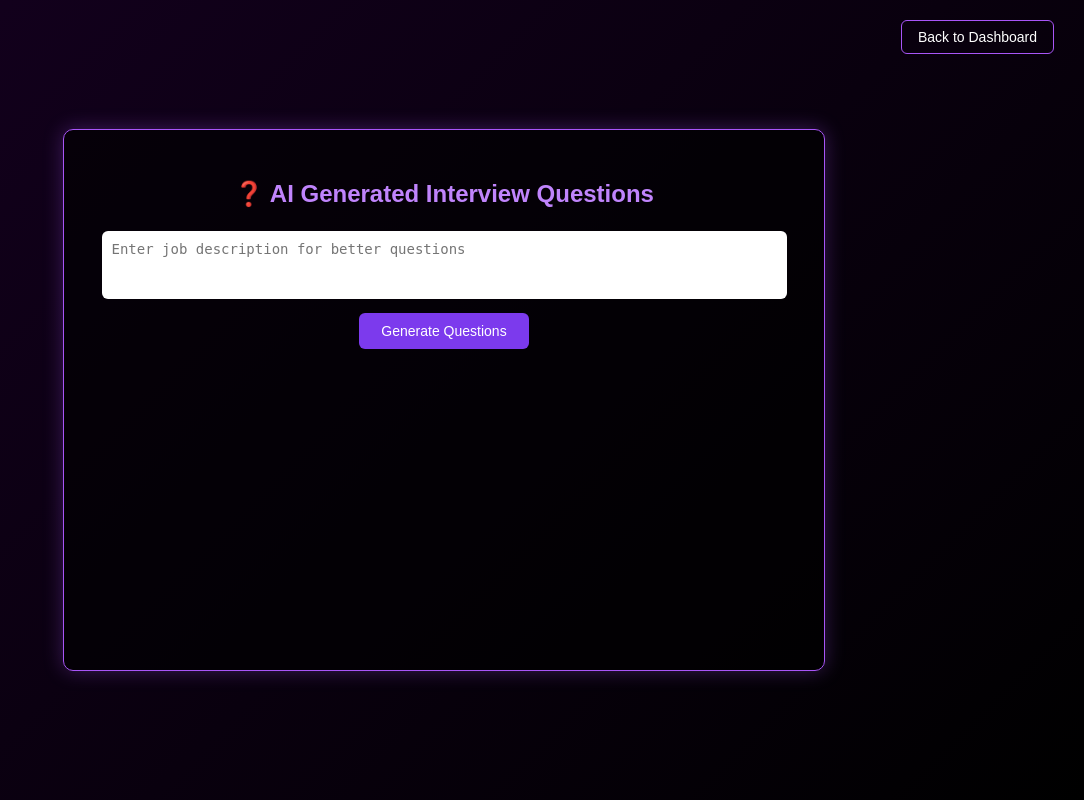
After one commit to battulasonia6-art/smarter-interview-analyzer, a Flask app: page /question_page in a window 1280 px wide. The commit adds this page. Shown: the whole page, without its empty margins (196-1280 px from the left). Run offline with Flask 3, Linux system fonts and the light colour scheme.

Commit message:
Updated interview analyzer features

```diff
--- a/app.py
+++ b/app.py
@@ -6,6 +6,22 @@ from fpdf import FPDF
 
 from sklearn.feature_extraction.text import TfidfVectorizer
 from sklearn.metrics.pairwise import cosine_similarity
+def extract_skills(text):
+
+    skills_list = [
+        "python","java","c++","sql","flask","django","machine learning",
+        "deep learning","data analysis","pandas","numpy","tensorflow",
+        "html","css","javascript","react","node","api","docker","aws"
+    ]
+
+    found = []
+    text_lower = text.lower()
+
+    for skill in skills_list:
+        if skill in text_lower:
+            found.append(skill)
+
+    return found
 
 UPLOAD_FOLDER = 'upload'
 ALLOWED_EXTENSIONS = {'pdf'}
@@ -22,12 +38,31 @@ answer_text = ""
 
 profile_name = ""
 profile_email = ""
+def resume_improvement(resume_text):
+
+    suggestions = []
+
+    text = resume_text.lower()
+
+    if "projects" not in text:
+        suggestions.append("Add a projects section to highlight practical work.")
+
+    if "skills" not in text:
+        suggestions.append("Include a skills section listing programming tools and technologies.")
+
+    if "experience" not in text:
+        suggestions.append("Add internship or work experience.")
+
+    if len(resume_text.split()) < 200:
+        suggestions.append("Increase resume details with achievements and project descriptions.")
+
+    return suggestions
 
 def allowed_file(filename):
     return '.' in filename and filename.rsplit('.', 1)[1].lower() in ALLOWED_EXTENSIONS
 
 
-def analyze_resume(file_path):
+def analyze_resume(file_path, job_description=""):
 
     reader = PdfReader(file_path)
     text = ""
@@ -47,10 +82,23 @@ def analyze_resume(file_path):
 
     length_score = min(word_count / 8, 40)
 
-    score = min(section_score + length_score, 100)
+    base_score = section_score + length_score
+
+    # JOB DESCRIPTION MATCH
+    jd_score = 0
+
+    if job_description:
+        documents = [text, job_description]
+
+        vectorizer = TfidfVectorizer(stop_words="english")
+        tfidf_matrix = vectorizer.fit_transform(documents)
+
+        similarity = cosine_similarity(tfidf_matrix[0:1], tfidf_matrix[1:2])
+        jd_score = similarity[0][0] * 40
+
+    score = min(base_score + jd_score, 100)
 
     return round(score,2), text
-
 
 def calculate_similarity(resume_text, answer_text):
 
@@ -68,6 +116,32 @@ def calculate_similarity(resume_text, answer_text):
     score = round(float(similarity[0][0]) * 100, 2)
 
     return score
+
+
+# ADD THIS FUNCTION BELOW
+import language_tool_python
+
+tool = language_tool_python.LanguageTool('en-US')
+
+def advanced_answer_analysis(answer):
+
+    matches = tool.check(answer)
+
+    grammar_errors = len(matches)
+
+    word_count = len(answer.split())
+
+    grammar_score = max(100 - grammar_errors*5, 0)
+
+    confidence_score = min(word_count * 2, 100)
+
+    clarity_score = min(word_count * 1.5, 100)
+
+    return {
+        "grammar": grammar_score,
+        "confidence": confidence_score,
+        "clarity": clarity_score
+    }
 
 
 def generate_analysis_text(resume_score, answer_score):
@@ -142,17 +216,19 @@ def upload_resume_page():
 @app.route("/analysis_page")
 def analysis_page():
 
-    global resume_score, answer_score
+    global resume_score, answer_score, resume_text
 
     analysis_text = generate_analysis_text(resume_score, answer_score)
+
+    suggestions = resume_improvement(resume_text)
 
     return render_template(
         "analysis_page.html",
         resume_score=resume_score,
         answer_score=answer_score,
-        analysis_text=analysis_text
+        analysis_text=analysis_text,
+        suggestions=suggestions
     )
-
 
 @app.route("/profile_page")
 def profile_page():
@@ -194,7 +270,8 @@ def upload_resume():
 
     file.save(filepath)
 
-    resume_score, resume_text = analyze_resume(filepath)
+    job_description = request.form.get("job_description","")
+    resume_score, resume_text = analyze_resume(filepath, job_description)
 
     return jsonify({
         "score": resume_score,
@@ -233,10 +310,16 @@ def analyze_answer_route():
 
     answer_score = calculate_similarity(resume_text, answer_text)
 
+    analysis = advanced_answer_analysis(answer_text)
+
+    analysis = advanced_answer_analysis(answer_text)
+
     return jsonify({
-        "score": answer_score
-    })
-
+    "score": answer_score,
+    "grammar": analysis["grammar"],
+    "confidence": analysis["confidence"],
+    "clarity": analysis["clarity"]
+})
 
 @app.route("/download_analysis", methods=["GET","POST"])
 def download_analysis():
@@ -274,7 +357,35 @@ def download_analysis():
         as_attachment=True,
         download_name="analysis_report.pdf"
     )
+@app.route("/question_page")
+def question_page():
+    return render_template("question_page.html")
+@app.route("/generate_questions", methods=["POST"])
+def generate_questions():
 
+    global resume_text
+
+    data = request.json
+    job_description = data.get("job_description", "")
+
+    if not resume_text:
+        return jsonify({"questions": []})
+
+    combined = resume_text + " " + job_description
+
+    skills = extract_skills(combined)
+
+    questions = []
+
+    for skill in skills[:5]:
+        questions.append(f"Can you explain a project where you used {skill}?")
+        questions.append(f"What challenges did you face while working with {skill}?")
+
+    questions.append("Tell me about a challenging project you worked on.")
+    questions.append("How do you handle tight deadlines in projects?")
+    questions.append("Why are you interested in this role?")
+
+    return jsonify({"questions": questions})
 
 if __name__ == "__main__":
     app.run(host="0.0.0.0", port=5000)
--- a/static/script.js
+++ b/static/script.js
@@ -19,6 +19,10 @@ function uploadResumeFile(){
 
     let formData = new FormData();
     formData.append("resumeFile", fileInput.files[0]);
+    let jobDesc = document.getElementById("jobDescription");
+if(jobDesc){
+    formData.append("job_description", jobDesc.value);
+}
 
     fetch("/upload_resume",{
         method:"POST",
--- /dev/null
+++ b/templates/question_page.html
@@ -0,0 +1,178 @@
+<!DOCTYPE html>
+<html lang="en">
+<head>
+
+<meta charset="UTF-8">
+<meta name="viewport" content="width=device-width, initial-scale=1.0">
+
+<title>Interview Questions</title>
+
+<style>
+
+body{
+margin:0;
+font-family:Arial, Helvetica, sans-serif;
+background:linear-gradient(135deg,#14001f,#000000);
+color:white;
+height:100vh;
+display:flex;
+justify-content:center;
+align-items:center;
+}
+
+.back-btn{
+position:absolute;
+top:20px;
+right:30px;
+text-decoration:none;
+color:white;
+border:1px solid #a855f7;
+padding:8px 16px;
+border-radius:6px;
+font-size:14px;
+transition:0.3s;
+}
+
+.back-btn:hover{
+background:#a855f7;
+}
+
+.question-card{
+width:700px;
+height:480px;
+background:rgba(0,0,0,0.65);
+border:1px solid #a855f7;
+border-radius:10px;
+padding:30px;
+text-align:center;
+box-shadow:0 0 20px rgba(168,85,247,0.3);
+overflow-y:auto;
+}
+
+.question-card h2{
+margin-bottom:15px;
+font-size:24px;
+color:#c084fc;
+}
+
+textarea{
+width:95%;
+padding:10px;
+border-radius:6px;
+border:none;
+outline:none;
+margin-top:8px;
+resize:none;
+font-size:14px;
+}
+
+button{
+background:#7c3aed;
+border:none;
+color:white;
+padding:10px 22px;
+border-radius:6px;
+cursor:pointer;
+font-size:14px;
+margin-top:10px;
+}
+
+button:hover{
+background:#9333ea;
+}
+
+.question-block{
+border:1px solid #a855f7;
+border-radius:8px;
+padding:10px;
+margin-top:15px;
+background:rgba(0,0,0,0.45);
+}
+
+</style>
+
+</head>
+
+<body>
+
+<a href="/dashboard" class="back-btn">Back to Dashboard</a>
+
+<div class="question-card">
+
+<h2>❓ AI Generated Interview Questions</h2>
+
+<textarea id="jobDescInput" rows="3"
+placeholder="Enter job description for better questions"></textarea>
+
+<br>
+
+<button onclick="generateQuestions()">Generate Questions</button>
+
+<div id="questionList"></div>
+
+</div>
+
+<script>
+
+function generateQuestions(){
+
+let jd = document.getElementById("jobDescInput").value;
+
+fetch("/generate_questions",{
+method:"POST",
+headers:{"Content-Type":"application/json"},
+body:JSON.stringify({job_description:jd})
+})
+.then(res=>res.json())
+.then(data=>{
+
+let list = document.getElementById("questionList");
+list.innerHTML="";
+
+data.questions.forEach(q=>{
+
+let div = document.createElement("div");
+
+div.className="question-block";
+
+div.innerHTML = `
+<p><b>${q}</b></p>
+<textarea class="answerBox" placeholder="Write your answer"></textarea>
+<button onclick="analyzeThisAnswer(this)">Analyze Answer</button>
+<p class="analysisResult"></p>
+`;
+
+list.appendChild(div);
+
+});
+
+});
+
+}
+function analyzeThisAnswer(btn){
+
+let textarea = btn.previousElementSibling
+let answer = textarea.value
+
+fetch("/analyze_answer",{
+method:"POST",
+headers:{"Content-Type":"application/json"},
+body:JSON.stringify({answer:answer})
+})
+.then(res=>res.json())
+.then(data=>{
+
+let result = btn.nextElementSibling
+
+result.innerText =
+"Score: " + data.score + "% | Grammar: " + data.grammar +
+" | Confidence: " + data.confidence +
+" | Clarity: " + data.clarity
+
+})
+
+}
+</script>
+
+</body>
+</html>
```
Also changed, not shown: requirements.txt (+4 -3 lines), templates/analysis_page.html (+16 -12 lines), templates/dashboard.html (+11 -3 lines).
